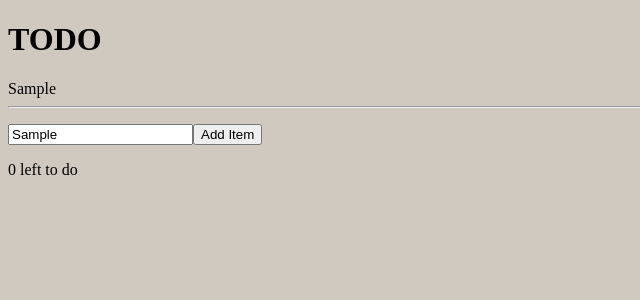
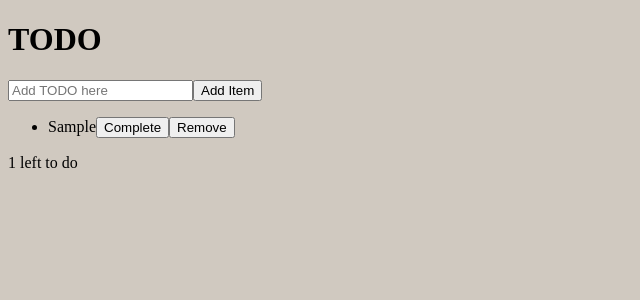
Before and after one commit to VictorKong21/todo_app, a React (Create React App) app: page / in a window 1280 px wide. Both pictures are taken after typing "Sample" into the empty fields and a click on the button "Add Item". Shown: the top 300 px of the page, without its empty margins (0-640 px from the left). Built offline with nearby package versions, Linux system fonts and the light colour scheme.

Commit message:
complete MVP

```diff
--- a/package.json
+++ b/package.json
@@ -9,6 +9,7 @@
     "react": "^18.2.0",
     "react-dom": "^18.2.0",
     "react-scripts": "5.0.1",
+    "uuid": "^9.0.0",
     "web-vitals": "^2.1.4"
   },
   "scripts": {
--- a/src/components/Form.jsx
+++ b/src/components/Form.jsx
@@ -1,24 +1,43 @@
+// TODO:
+// 1) Add "Done" and "Remove" buttons to each TODO item
+// 1.1) Update 'list' from array to object; each list item should have item name and status (is completed)
+// 1.2) Done -> Strikethrough, set status to 'is completed'
+// 1.3) Remove -> delete from string, remove item from object
+
+// Done:
+// 1) Autofocus input field after submit
+// 2) Clear input field after submit
+// 3) Disable when empty item is added
+// 4) Add a count to number of TODOs
+
 import React, { useState } from "react";
+import ItemList from "./ItemList";
+
 
 function Form() {
 
     const [list, setList] = useState([]);
-    const [item, setItem] = useState("");
+    const [input, setInput] = useState("");
 
     function handleInput(e) {
-        setItem(e.target.value);
+        setInput(e.target.value);
     }
 
-    function handleClick(e) {
-        e.preventDefault();
-        setList(list => [...list, item]);
+    function handleList(e) {
+        e.preventDefault();  //Prevent page auto refresh on click
+        input !== "" && setList(item => [...item, input]) //Prevent user from adding empty todo item
+        setInput(""); // Clear input field after adding todo item
+    }
+
+    function handleItemCount() {
+        return list.length;
     }
 
     return (<form>
-        <p>{list.map((i) => (<div><span>{i}</span><hr /></div>))}</p>
-        <input onChange={handleInput} name="todo-input" placeholder="Add TODO here"></input>
-        <button onClick={handleClick}>Add Item</button>
-        <p>0 left to do</p>
+        <input onChange={handleInput} name="todo-input" placeholder="Add TODO here" value={input} autoFocus></input>
+        <button onClick={handleList}>Add Item</button>
+        <ul>{list.map((i) => ItemList(i))}</ul>
+        <p>{handleItemCount()} left to do</p>
     </form>);
 
 }
--- /dev/null
+++ b/src/components/ItemList.jsx
@@ -0,0 +1,12 @@
+import React from 'react';
+import { v4 as uuidv4 } from 'uuid';
+
+function ItemList(i) {
+    return <li key={uuidv4()}>{i}
+        <button>Complete</button>
+        <button>Remove</button>
+    </li>
+}
+
+
+export default ItemList;
--- a/src/index.js
+++ b/src/index.js
@@ -3,5 +3,4 @@ import ReactDOM from 'react-dom';
 import App from './components/App';
 
 
-
-ReactDOM.render(<App />,document.getElementById("root"));
+ReactDOM.render(<App />, document.getElementById("root"));
```
Also changed, not shown: src/components/App.jsx (+4 -4 lines), 1 other file (tests, documents, lock files or other folders).
